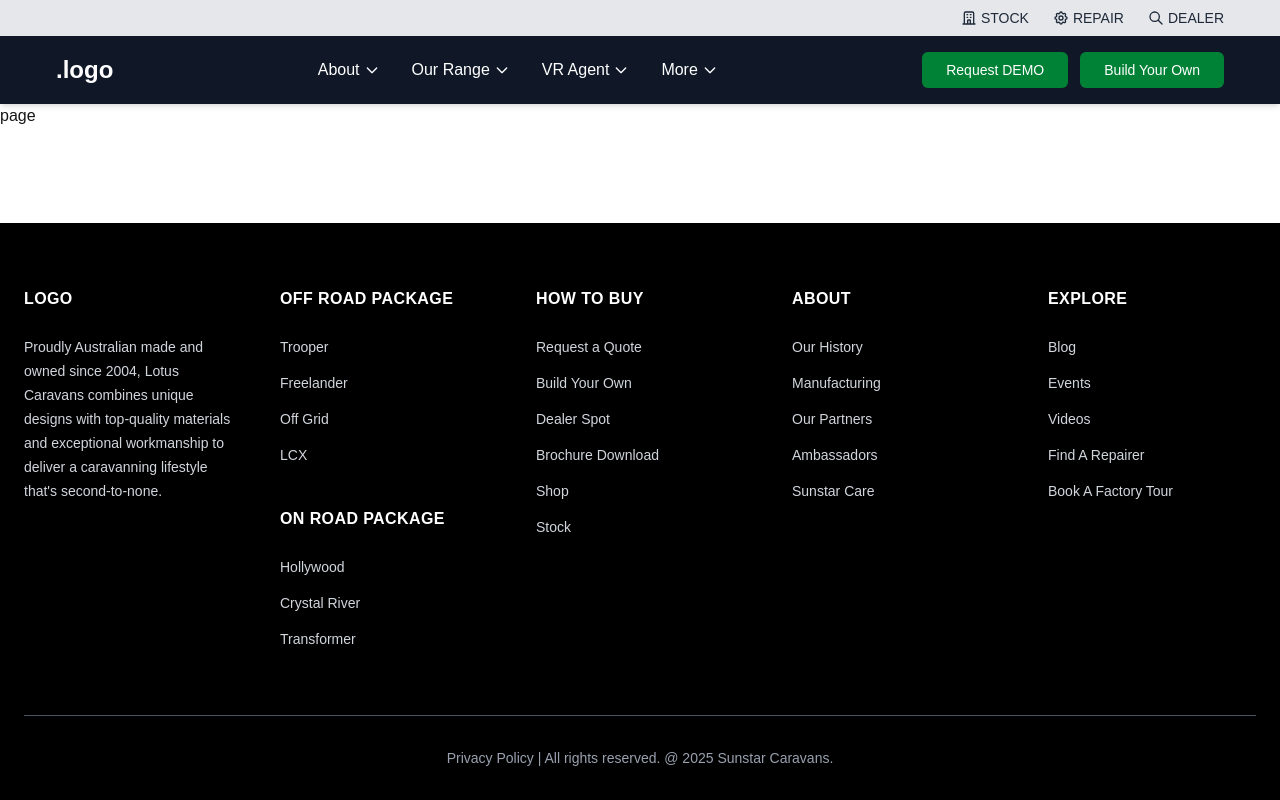
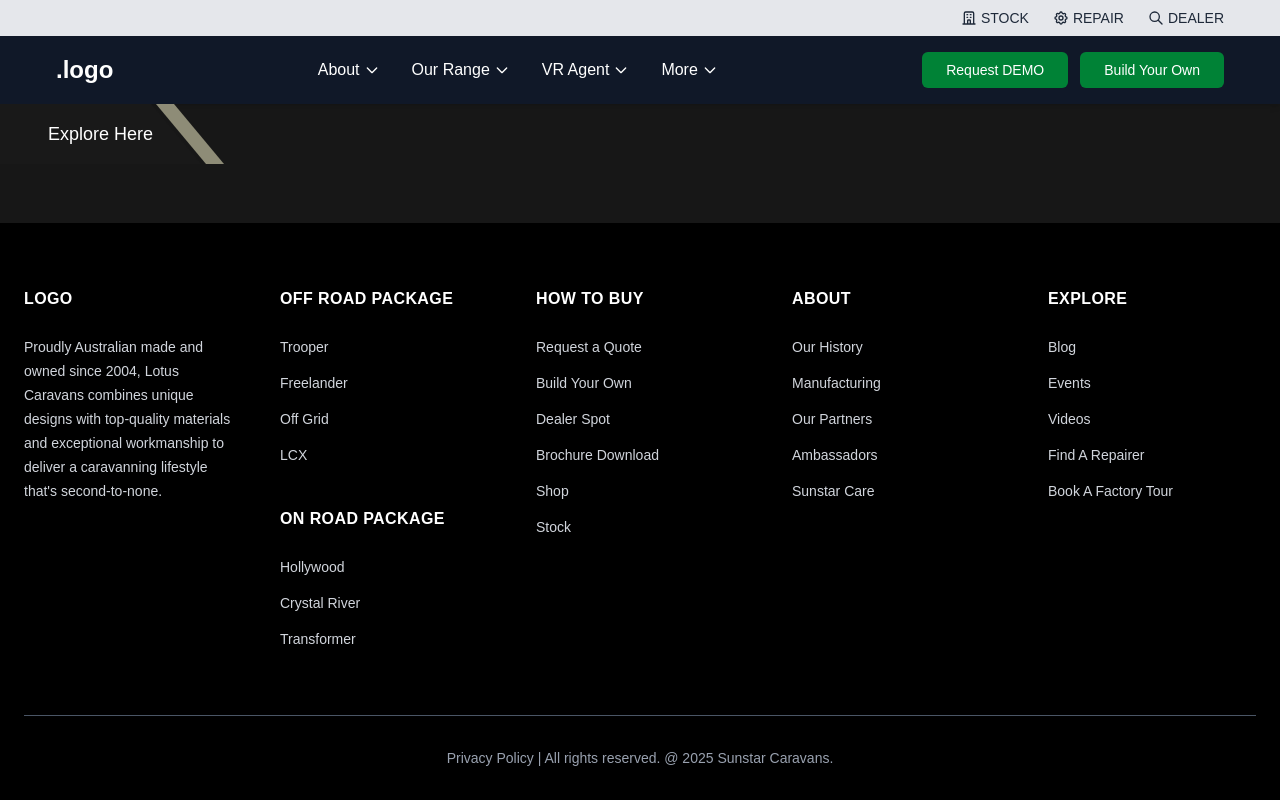
Before and after one commit to Uthrix-Solutions/sunstar-caravan, a Next.js app: page /about in a window 1280 px wide. Built offline with nearby package versions, Linux system fonts and the light colour scheme.

Commit message:
Add styled Button component
Introduced a customizable Button component with primary and secondary variants, styled using new CSS variables.

```diff
--- a/app/about/page.tsx
+++ b/app/about/page.tsx
@@ -1,8 +1,10 @@
 import React from 'react'
+import Button from '../components/ui/Button'
 
 const page = () => {
   return (
-    <div>page</div>
+    <div><Button>Explore Here</Button>
+</div>
   )
 }
 
--- a/app/components/ui/Button.tsx
+++ b/app/components/ui/Button.tsx
@@ -1,8 +1,54 @@
 import React from 'react'
 
-const Button = () => {
+interface ButtonProps {
+  children: React.ReactNode
+  onClick?: () => void
+  variant?: 'primary' | 'secondary'
+  className?: string
+  disabled?: boolean
+  type?: 'button' | 'submit' | 'reset'
+}
+
+const Button: React.FC<ButtonProps> = ({
+  children,
+  onClick,
+  variant = 'primary',
+  className = '',
+  disabled = false,
+  type = 'button'
+}) => {
+  const baseStyles = 'relative flex items-center font-medium text-white transition-all duration-200 hover:opacity-90 disabled:opacity-50 disabled:cursor-not-allowed'
+
+  const variantStyles = {
+    primary: 'bg-[var(--primary-cama-black)]',
+    secondary: 'bg-[var(--primary-cama-green)]'
+  }
+
   return (
-    <div>Button</div>
+    <button
+      type={type}
+      onClick={onClick}
+      disabled={disabled}
+      className={`${baseStyles} ${className}`}
+    >
+      {/* Main button content with angled right edge */}
+      <span
+        className={`${variantStyles[variant]} px-12 py-4 text-lg relative z-10 flex items-center justify-center min-w-[200px]`}
+        style={{
+          clipPath: 'polygon(0 0, calc(100% - 50px) 0, 100% 100%, 0 100%)'
+        }}
+      >
+        {children}
+      </span>
+
+      {/* Angled accent piece */}
+      <span
+        className="bg-[var(--primary-cama-forest)] absolute left-39 right-0 top-0 bottom-0 w-17"
+        style={{
+          clipPath: 'polygon(0 0, calc(100% - 50px) 0, 100% 100%, 50px 100%)'
+        }}
+      />
+    </button>
   )
 }
 
--- a/app/globals.css
+++ b/app/globals.css
@@ -3,9 +3,10 @@
 :root {
 
   /* Brand Colors */
-  --primary-color: #2563eb;
-  --primary-dark: #1d4ed8;
-  --primary-light: #3b82f6;
+  --primary-cama-black: #191919;
+  --primary-cama-green: #264027;
+  --primary-cama-forest: #8E8C77;
+  --primary-cama-leaf-green: #54644A;
 
   --background: #ffffff;
   --foreground: #171717;
@@ -26,7 +27,7 @@
 }
 
 body {
-  background: var(--background);
+  background: var(--foreground);
   color: var(--foreground);
   font-family: Arial, Helvetica, sans-serif;
 }
```
